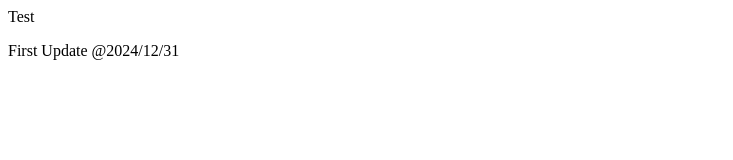
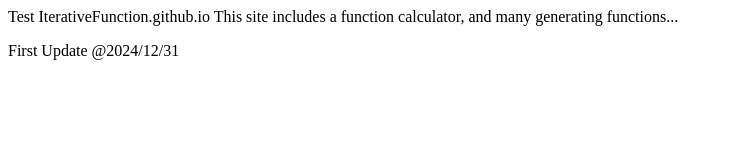
Before and after one commit to CarlXerophilem/SolveIterativeFunctions, a plain HTML site: page index.html in a window 1280 px wide. Shown: the whole page, without its empty margins (0-733 px from the left). Drawn offline with Linux system fonts and the light colour scheme.

Commit message:
Update index.html

```diff
--- a/index.html
+++ b/index.html
@@ -5,6 +5,8 @@
   <body>
     <section class="1">
         Test
+       IterativeFunction.github.io
+This site includes a function calculator, and many generating functions...
     </section>
 
     <footer class="background">
```
